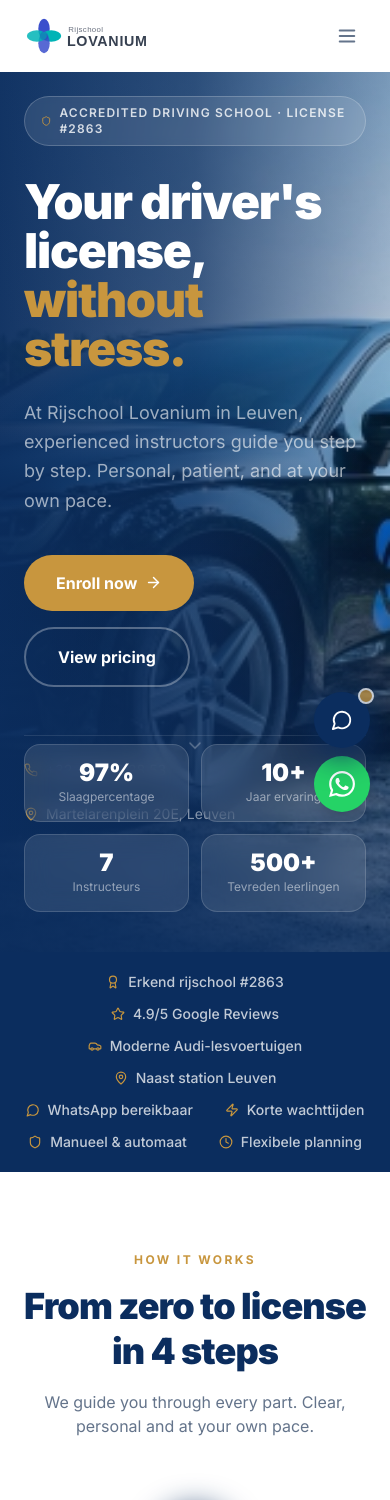
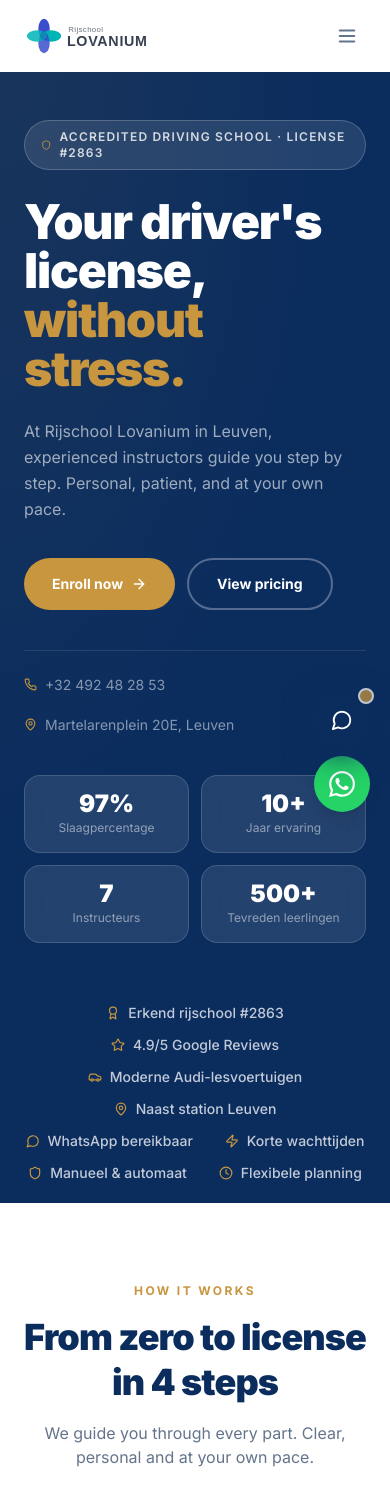
Before and after one commit to Kretu1995/rijschool-lovanium, a Next.js app: page /en in a window 390 px wide. Shown: the top 1500 px of the page. Built offline with nearby package versions, Linux system fonts and the light colour scheme.

Commit message:
Fix mobile animations (MotionInView), Hero redesign with Audi PNG cutout

```diff
--- a/components/sections/FAQ.tsx
+++ b/components/sections/FAQ.tsx
@@ -5,6 +5,7 @@ import { useState } from 'react';
 import { Plus, Minus, MessageCircle } from 'lucide-react';
 import { motion, AnimatePresence } from 'framer-motion';
 import { AnimatedSection } from '@/components/ui/AnimatedSection';
+import { MotionInView } from '@/components/ui/MotionInView';
 
 interface FAQItem {
   question: string;
@@ -18,7 +19,7 @@ function AccordionItem({ item, index, isOpen, onToggle }: {
   onToggle: () => void;
 }) {
   return (
-    <motion.div
+    <MotionInView
       initial={{ opacity: 0, y: 16 }}
       whileInView={{ opacity: 1, y: 0 }}
       viewport={{ once: true, margin: '-30px' }}
@@ -60,7 +61,7 @@ function AccordionItem({ item, index, isOpen, onToggle }: {
           </motion.div>
         )}
       </AnimatePresence>
-    </motion.div>
+    </MotionInView>
   );
 }
 
--- a/components/sections/Hero.tsx
+++ b/components/sections/Hero.tsx
@@ -2,7 +2,7 @@
 
 import { useTranslations, useLocale } from 'next-intl';
 import { motion, useMotionValue, useTransform, animate } from 'framer-motion';
-import { ArrowRight, ChevronDown, Phone, MapPin, Star, Shield } from 'lucide-react';
+import { ArrowRight, Phone, MapPin, Star, Shield } from 'lucide-react';
 import Image from 'next/image';
 import Link from 'next/link';
 import { useEffect } from 'react';
@@ -11,7 +11,7 @@ function AnimatedCounter({ to, suffix = '' }: { to: number; suffix?: string }) {
   const count = useMotionValue(0);
   const rounded = useTransform(count, (v) => Math.round(v) + suffix);
   useEffect(() => {
-    const controls = animate(count, to, { duration: 2, ease: 'easeOut', delay: 0.6 });
+    const controls = animate(count, to, { duration: 2, ease: 'easeOut', delay: 0.8 });
     return controls.stop;
   }, [count, to]);
   return <motion.span>{rounded}</motion.span>;
@@ -25,34 +25,31 @@ export default function Hero() {
     document.getElementById(id)?.scrollIntoView({ behavior: 'smooth' });
 
   return (
-    <section className="relative min-h-screen flex flex-col overflow-hidden">
+    <section className="relative bg-navy overflow-hidden min-h-screen flex flex-col">
 
-      {/* Full-bleed Audi background */}
-      <Image
-        src="/audi-lovanium.jpg"
-        alt="Rijschool Lovanium Audi A3"
-        fill
-        className="object-cover object-center"
-        priority
-      />
-
-      {/* Gradient overlays */}
-      <div className="absolute inset-0 bg-gradient-to-r from-navy/95 via-navy/75 to-navy/20" />
-      <div className="absolute inset-0 bg-gradient-to-t from-navy/80 via-transparent to-navy/30" />
+      {/* Subtle radial glow */}
+      <div className="absolute inset-0 bg-[radial-gradient(ellipse_at_top_left,rgba(200,150,62,0.08)_0%,transparent_60%)]" />
+      <div className="absolute inset-0 bg-[radial-gradient(ellipse_at_bottom_right,rgba(11,45,94,0.6)_0%,transparent_70%)]" />
 
       {/* Content */}
-      <div className="relative z-10 flex flex-col justify-center flex-1 pt-24 pb-32">
+      <div className="relative z-10 flex flex-col flex-1 pt-20">
+
+        {/* Main content row */}
+        <div className="flex-1 flex items-center">
           <div className="max-w-7xl mx-auto px-6 w-full">
-          <div className="max-w-2xl">
+            <div className="grid grid-cols-1 lg:grid-cols-2 gap-8 lg:gap-4 items-center">
+
+              {/* Left: text */}
+              <div className="py-10 lg:py-16 max-w-xl">
 
                 {/* Eyebrow */}
                 <motion.div
                   initial={{ opacity: 0, y: 16 }}
                   animate={{ opacity: 1, y: 0 }}
                   transition={{ duration: 0.5, delay: 0.1 }}
-              className="flex items-center gap-3 mb-8"
+                  className="flex items-center gap-3 mb-7"
                 >
-              <div className="flex items-center gap-2 bg-white/10 backdrop-blur-sm border border-white/20 rounded-full px-4 py-2">
+                  <div className="flex items-center gap-2 bg-white/10 border border-white/20 rounded-full px-4 py-2">
                     <Shield size={12} className="text-gold" />
                     <span className="text-white/80 text-xs font-semibold tracking-widest uppercase">{t('eyebrow')}</span>
                   </div>
@@ -65,10 +62,10 @@ export default function Hero() {
                   transition={{ duration: 0.8, delay: 0.2, ease: [0.16, 1, 0.3, 1] }}
                   className="mb-6"
                 >
-              <h1 className="text-5xl md:text-6xl lg:text-7xl xl:text-8xl font-black tracking-tight leading-[1.02] text-white">
+                  <h1 className="text-5xl md:text-6xl xl:text-7xl font-black tracking-tight leading-[1.02] text-white">
                     {t('headline1')}
                   </h1>
-              <h1 className="text-5xl md:text-6xl lg:text-7xl xl:text-8xl font-black tracking-tight leading-[1.02] text-gold">
+                  <h1 className="text-5xl md:text-6xl xl:text-7xl font-black tracking-tight leading-[1.02] text-gold">
                     {t('headline2')}
                   </h1>
                 </motion.div>
@@ -78,7 +75,7 @@ export default function Hero() {
                   initial={{ opacity: 0, y: 20 }}
                   animate={{ opacity: 1, y: 0 }}
                   transition={{ duration: 0.6, delay: 0.4 }}
-              className="text-white/60 text-lg md:text-xl leading-relaxed mb-10 max-w-lg"
+                  className="text-white/60 text-base md:text-lg leading-relaxed mb-9 max-w-md"
                 >
                   {t('subtitle')}
                 </motion.p>
@@ -88,18 +85,18 @@ export default function Hero() {
                   initial={{ opacity: 0, y: 16 }}
                   animate={{ opacity: 1, y: 0 }}
                   transition={{ duration: 0.6, delay: 0.55 }}
-              className="flex flex-wrap gap-4 mb-12"
+                  className="flex flex-wrap gap-3 mb-10"
                 >
                   <Link
                     href={`/${locale}/inschrijven`}
-                className="inline-flex items-center gap-2 px-8 py-4 rounded-full bg-gold text-white font-bold text-base hover:bg-gold-light hover:shadow-gold hover:scale-[1.02] active:scale-[0.98] transition-all duration-200"
+                    className="inline-flex items-center gap-2 px-7 py-3.5 rounded-full bg-gold text-white font-bold text-sm hover:bg-gold-light hover:shadow-gold hover:scale-[1.02] active:scale-[0.98] transition-all duration-200"
                   >
                     {t('cta1')}
-                <ArrowRight size={17} />
+                    <ArrowRight size={16} />
                   </Link>
                   <button
                     onClick={() => scrollTo('pricing')}
-                className="inline-flex items-center gap-2 px-8 py-4 rounded-full border-2 border-white/30 text-white font-bold text-base hover:bg-white/10 hover:border-white/50 transition-all duration-200"
+                    className="inline-flex items-center gap-2 px-7 py-3.5 rounded-full border-2 border-white/30 text-white font-bold text-sm hover:bg-white/10 hover:border-white/50 transition-all duration-200"
                   >
                     {t('cta2')}
                   </button>
@@ -110,27 +107,62 @@ export default function Hero() {
                   initial={{ opacity: 0 }}
                   animate={{ opacity: 1 }}
                   transition={{ duration: 0.6, delay: 0.7 }}
-              className="flex flex-wrap gap-6 pt-6 border-t border-white/10"
+                  className="flex flex-wrap gap-5 pt-6 border-t border-white/10"
                 >
                   <a href="tel:+32492482853" className="flex items-center gap-2 text-sm text-white/50 hover:text-white transition-colors">
-                <Phone size={14} className="text-gold" />
+                    <Phone size={13} className="text-gold" />
                     +32 492 48 28 53
                   </a>
                   <div className="flex items-center gap-2 text-sm text-white/50">
-                <MapPin size={14} className="text-gold" />
+                    <MapPin size={13} className="text-gold" />
                     Martelarenplein 20E, Leuven
                   </div>
                 </motion.div>
               </div>
+
+              {/* Right: Audi cut-out — desktop only */}
+              <motion.div
+                initial={{ opacity: 0, x: 40 }}
+                animate={{ opacity: 1, x: 0 }}
+                transition={{ duration: 1, delay: 0.3, ease: [0.16, 1, 0.3, 1] }}
+                className="relative hidden lg:flex items-end justify-center"
+                style={{ minHeight: '420px' }}
+              >
+                {/* Google rating badge */}
+                <motion.div
+                  initial={{ opacity: 0, scale: 0.9 }}
+                  animate={{ opacity: 1, scale: 1 }}
+                  transition={{ duration: 0.5, delay: 1.1 }}
+                  className="absolute top-8 right-0 bg-white/10 backdrop-blur-md border border-white/20 rounded-2xl px-5 py-4 text-center z-10"
+                >
+                  <div className="flex items-center justify-center gap-1 mb-1">
+                    {[...Array(5)].map((_, i) => (
+                      <Star key={i} size={11} className="fill-gold text-gold" />
+                    ))}
+                  </div>
+                  <p className="text-white font-black text-xl leading-none">4.9</p>
+                  <p className="text-white/50 text-[10px] mt-0.5">Google Reviews</p>
+                </motion.div>
+
+                <Image
+                  src="/shen_banner-removebg-preview.png"
+                  alt="Rijschool Lovanium Audi A3"
+                  width={680}
+                  height={420}
+                  className="object-contain object-bottom w-full drop-shadow-2xl"
+                  priority
+                />
+              </motion.div>
+
+            </div>
           </div>
         </div>
 
-      {/* Floating stats — bottom bar */}
+        {/* Stats bar — in normal flow, never overlaps content */}
         <motion.div
           initial={{ opacity: 0, y: 30 }}
           animate={{ opacity: 1, y: 0 }}
           transition={{ duration: 0.8, delay: 0.8, ease: [0.16, 1, 0.3, 1] }}
-        className="absolute bottom-0 left-0 right-0 z-10"
         >
           <div className="max-w-7xl mx-auto px-6 pb-10">
             <div className="grid grid-cols-2 md:grid-cols-4 gap-3">
@@ -154,34 +186,7 @@ export default function Hero() {
           </div>
         </motion.div>
 
-      {/* Google rating — top right */}
-      <motion.div
-        initial={{ opacity: 0, scale: 0.9 }}
-        animate={{ opacity: 1, scale: 1 }}
-        transition={{ duration: 0.5, delay: 1 }}
-        className="absolute top-24 right-6 z-10 hidden md:block"
-      >
-        <div className="bg-white/10 backdrop-blur-md border border-white/20 rounded-2xl px-5 py-4 text-center">
-          <div className="flex items-center justify-center gap-1 mb-1">
-            {[...Array(5)].map((_, i) => (
-              <Star key={i} size={12} className="fill-gold text-gold" />
-            ))}
       </div>
-          <p className="text-white font-black text-xl leading-none">4.9</p>
-          <p className="text-white/50 text-[10px] mt-0.5">Google Reviews</p>
-        </div>
-      </motion.div>
-
-      {/* Scroll hint */}
-      <motion.button
-        initial={{ opacity: 0 }}
-        animate={{ opacity: 1 }}
-        transition={{ delay: 1.4 }}
-        onClick={() => scrollTo('proof')}
-        className="absolute bottom-48 md:bottom-52 left-1/2 -translate-x-1/2 flex flex-col items-center gap-2 text-white/30 hover:text-white/60 transition-colors z-10"
-      >
-        <ChevronDown size={20} className="animate-bounce" />
-      </motion.button>
     </section>
   );
 }
--- a/components/sections/Pricing.tsx
+++ b/components/sections/Pricing.tsx
@@ -2,8 +2,8 @@
 
 import { useTranslations } from 'next-intl';
 import { Check, ArrowRight, Star } from 'lucide-react';
-import { motion } from 'framer-motion';
 import { AnimatedSection } from '@/components/ui/AnimatedSection';
+import { MotionInView } from '@/components/ui/MotionInView';
 import { cn } from '@/lib/utils';
 
 interface PricePlan {
@@ -19,7 +19,7 @@ function PriceCard({ plan, index, onBook }: { plan: PricePlan; index: number; on
   const t = useTranslations('pricing');
 
   return (
-    <motion.div
+    <MotionInView
       initial={{ opacity: 0, y: 32 }}
       whileInView={{ opacity: 1, y: 0 }}
       viewport={{ once: true, margin: '-60px' }}
@@ -86,7 +86,7 @@ function PriceCard({ plan, index, onBook }: { plan: PricePlan; index: number; on
         {t('cta')}
         <ArrowRight size={14} className="group-hover:translate-x-0.5 transition-transform duration-200" />
       </button>
-    </motion.div>
+    </MotionInView>
   );
 }
 
--- a/components/sections/Services.tsx
+++ b/components/sections/Services.tsx
@@ -2,8 +2,8 @@
 
 import { useTranslations, useLocale } from 'next-intl';
 import { BookOpen, Car, RefreshCw, ArrowRight, Check, type LucideIcon } from 'lucide-react';
-import { motion } from 'framer-motion';
 import { AnimatedSection } from '@/components/ui/AnimatedSection';
+import { MotionInView } from '@/components/ui/MotionInView';
 import Link from 'next/link';
 import Image from 'next/image';
 
@@ -30,7 +30,7 @@ function ServiceCard({ item, index }: { item: ServiceItem; index: number }) {
   const isMiddle = index === 1;
 
   return (
-    <motion.div
+    <MotionInView
       initial={{ opacity: 0, y: 32 }}
       whileInView={{ opacity: 1, y: 0 }}
       viewport={{ once: true, margin: '-60px' }}
@@ -93,7 +93,7 @@ function ServiceCard({ item, index }: { item: ServiceItem; index: number }) {
           ))}
         </ul>
       </div>
-    </motion.div>
+    </MotionInView>
   );
 }
 
--- a/components/sections/WhyUs.tsx
+++ b/components/sections/WhyUs.tsx
@@ -2,8 +2,8 @@
 
 import { useTranslations } from 'next-intl';
 import { MapPin, Brain, Car, Shield, Clock, MessageCircle, type LucideIcon } from 'lucide-react';
-import { motion } from 'framer-motion';
 import { AnimatedSection } from '@/components/ui/AnimatedSection';
+import { MotionInView } from '@/components/ui/MotionInView';
 import Image from 'next/image';
 
 const iconMap: Record<string, LucideIcon> = { MapPin, Brain, Car, Shield, Clock, MessageCircle };
@@ -88,7 +88,7 @@ export default function WhyUs() {
             {items.map((item, i) => {
               const Icon = iconMap[item.icon] || Car;
               return (
-                <motion.div
+                <MotionInView
                   key={i}
                   initial={{ opacity: 0, y: 24 }}
                   whileInView={{ opacity: 1, y: 0 }}
@@ -101,7 +101,7 @@ export default function WhyUs() {
                   </div>
                   <h3 className="font-bold text-white mb-2 text-sm">{item.title}</h3>
                   <p className="text-white/50 text-xs leading-relaxed">{item.description}</p>
-                </motion.div>
+                </MotionInView>
               );
             })}
           </div>
--- a/components/ui/AnimatedSection.tsx
+++ b/components/ui/AnimatedSection.tsx
@@ -1,7 +1,8 @@
 'use client';
 
 import { motion, Variants, useReducedMotion } from 'framer-motion';
-import { ReactNode, useEffect, useState } from 'react';
+import { ReactNode } from 'react';
+import { useIsMobile } from '@/lib/useIsMobile';
 
 const variants: Record<string, Variants> = {
   fadeUp: {
@@ -28,12 +29,7 @@ const variants: Record<string, Variants> = {
 
 const containerVariants: Variants = {
   hidden: {},
-  visible: {
-    transition: {
-      staggerChildren: 0.12,
-      delayChildren: 0.1,
-    },
-  },
+  visible: { transition: { staggerChildren: 0.12, delayChildren: 0.1 } },
 };
 
 const staticVariants: Variants = {
@@ -47,17 +43,6 @@ interface AnimatedSectionProps {
   variant?: keyof typeof variants;
   delay?: number;
   stagger?: boolean;
-}
-
-function useIsMobile() {
-  const [isMobile, setIsMobile] = useState(false);
-  useEffect(() => {
-    const check = () => setIsMobile(window.innerWidth < 768);
-    check();
-    window.addEventListener('resize', check, { passive: true });
-    return () => window.removeEventListener('resize', check);
-  }, []);
-  return isMobile;
 }
 
 export function AnimatedSection({
@@ -74,9 +59,10 @@ export function AnimatedSection({
   return (
     <motion.div
       className={className}
-      initial="hidden"
-      whileInView="visible"
-      viewport={{ once: true, margin: '-80px' }}
+      initial={noAnimation ? 'visible' : 'hidden'}
+      animate={noAnimation ? 'visible' : undefined}
+      whileInView={noAnimation ? undefined : 'visible'}
+      viewport={noAnimation ? undefined : { once: true, margin: '-80px' }}
       variants={noAnimation ? staticVariants : (stagger ? containerVariants : variants[variant])}
       custom={delay}
     >
--- /dev/null
+++ b/components/ui/MotionInView.tsx
@@ -0,0 +1,33 @@
+'use client';
+
+import { motion, type Transition, type Variants } from 'framer-motion';
+import { useIsMobile } from '@/lib/useIsMobile';
+import { type ReactNode, type HTMLAttributes } from 'react';
+
+interface Props extends HTMLAttributes<HTMLDivElement> {
+  initial?: Record<string, number | string>;
+  whileInView?: Record<string, number | string>;
+  variants?: Variants;
+  viewport?: { once?: boolean; margin?: string };
+  transition?: Transition;
+  children: ReactNode;
+}
+
+export function MotionInView({ initial, whileInView, variants, viewport, transition, ...props }: Props) {
+  const isMobile = useIsMobile();
+
+  if (isMobile) {
+    return <div {...props} />;
+  }
+
+  return (
+    <motion.div
+      initial={initial}
+      whileInView={whileInView}
+      variants={variants}
+      viewport={viewport ?? { once: true, margin: '-60px' }}
+      transition={transition}
+      {...(props as object)}
+    />
+  );
+}
--- /dev/null
+++ b/lib/useIsMobile.ts
@@ -0,0 +1,17 @@
+'use client';
+
+import { useState, useEffect } from 'react';
+
+export function useIsMobile(breakpoint = 768) {
+  const [isMobile, setIsMobile] = useState(() =>
+    typeof window !== 'undefined' ? window.innerWidth < breakpoint : false
+  );
+
+  useEffect(() => {
+    const check = () => setIsMobile(window.innerWidth < breakpoint);
+    window.addEventListener('resize', check, { passive: true });
+    return () => window.removeEventListener('resize', check);
+  }, [breakpoint]);
+
+  return isMobile;
+}
```
Also changed, not shown: components/sections/Booking.tsx (+5 -4 lines), components/sections/HowItWorks.tsx (+5 -5 lines), public/shen_banner-removebg-preview.png (added). Lines whose indentation alone changed are shown as unchanged.
